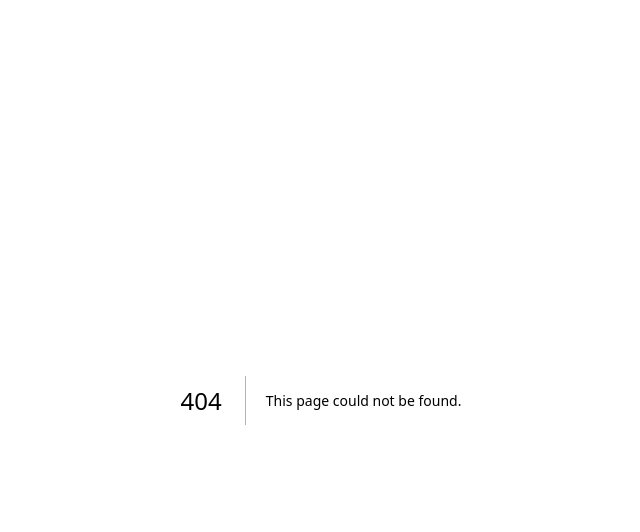
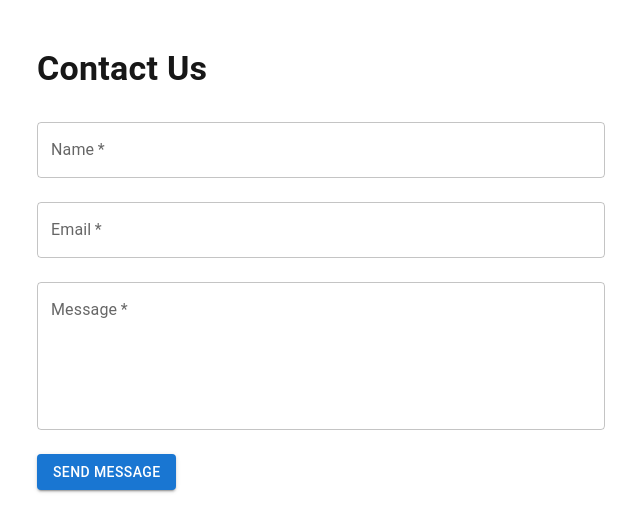
Before and after one commit to maheshyadav7702/softwarehub, a Next.js app: page /contactus in a window 1280 px wide. Before the commit this address had no page. Shown: the top 532 px of the page, without its empty margins (319-959 px from the left). Built offline with nearby package versions, Linux system fonts and the light colour scheme.

Commit message:
contactus page

```diff
--- /dev/null
+++ b/src/app/contactus/page.tsx
@@ -0,0 +1,76 @@
+"use client";
+import React, { useState } from "react";
+import { Box, Button, TextField, Typography, Alert } from "@mui/material";
+
+interface FormState {
+    name: string;
+    email: string;
+    message: string;
+}
+
+const ContactUsPage = () => {
+    const [form, setForm] = useState<FormState>({ name: "", email: "", message: "" });
+    const [submitted, setSubmitted] = useState(false);
+
+    const handleChange = (e: React.ChangeEvent<HTMLInputElement | HTMLTextAreaElement>) => {
+        setForm({ ...form, [e.target.name]: e.target.value });
+    };
+
+    const handleSubmit = (e: React.FormEvent) => {
+        e.preventDefault();
+        setSubmitted(true);
+    };
+
+    return (
+        <Box maxWidth={600} mx="auto" py={6} px={2}>
+            <Typography variant="h4" fontWeight="bold" mb={4}>
+                Contact Us
+            </Typography>
+            {submitted ? (
+                <Alert severity="success">
+                    Thank you for contacting us! We will get back to you soon.
+                </Alert>
+            ) : (
+                <Box component="form" onSubmit={handleSubmit} display="flex" flexDirection="column" gap={3}>
+                    <TextField
+                        label="Name"
+                        name="name"
+                        value={form.name}
+                        onChange={handleChange}
+                        required
+                        fullWidth
+                    />
+                    <TextField
+                        label="Email"
+                        name="email"
+                        type="email"
+                        value={form.email}
+                        onChange={handleChange}
+                        required
+                        fullWidth
+                    />
+                    <TextField
+                        label="Message"
+                        name="message"
+                        value={form.message}
+                        onChange={handleChange}
+                        required
+                        fullWidth
+                        multiline
+                        rows={5}
+                    />
+                    <Button
+                        type="submit"
+                        variant="contained"
+                        color="primary"
+                        sx={{ alignSelf: "flex-start" }}
+                    >
+                        Send Message
+                    </Button>
+                </Box>
+            )}
+        </Box>
+    );
+};
+
+export default ContactUsPage;
```
Also changed, not shown: package.json (+8 -4 lines), 1 other file (tests, documents, lock files or other folders).
